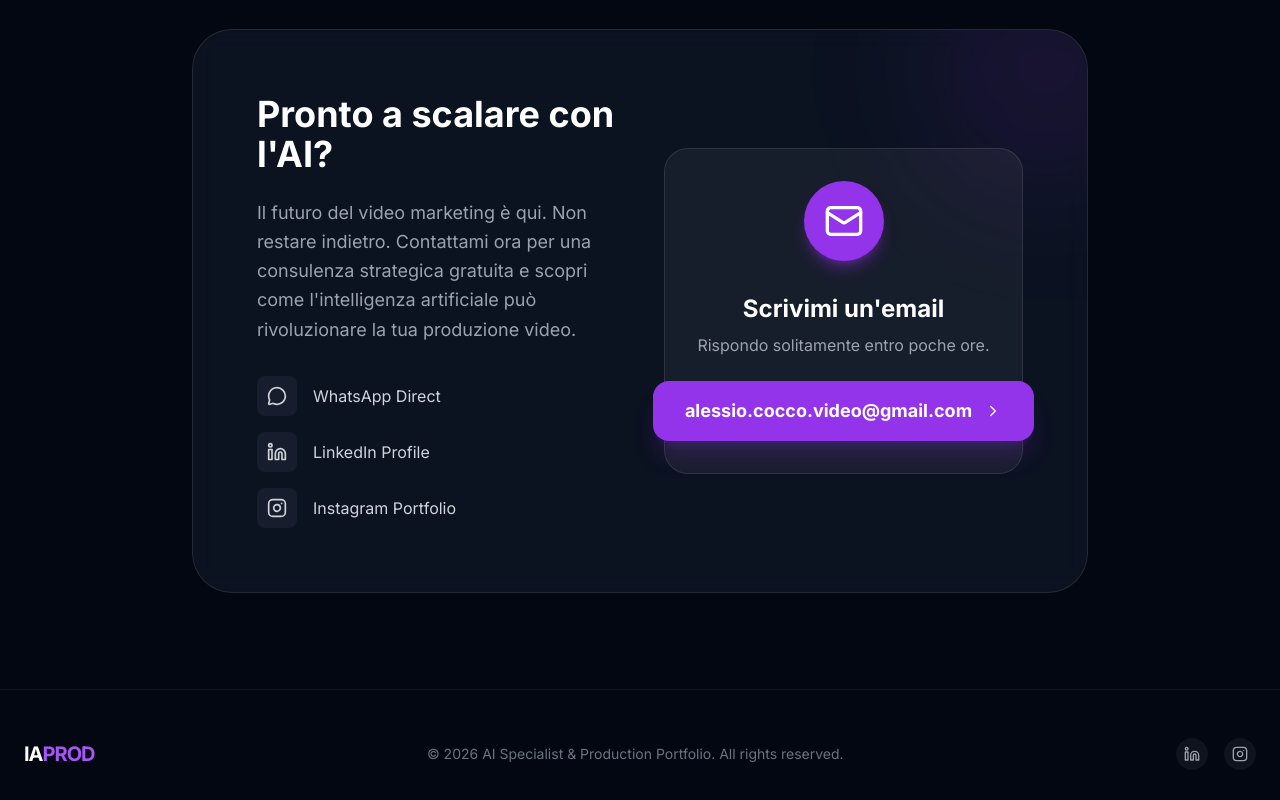
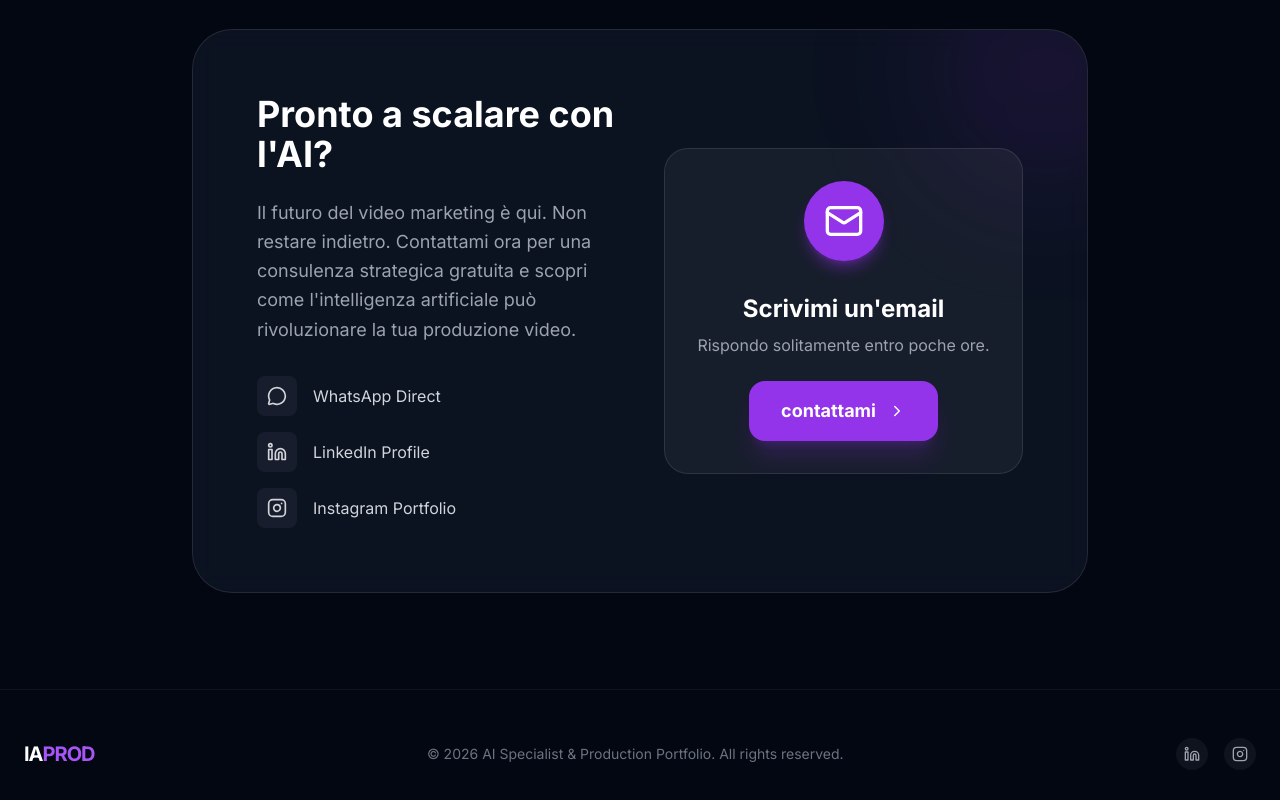
Before and after one commit to casacag/showreel_IAPROD, a React (Vite) app: page / in a window 1280 px wide. Shown: the part 3939-4739 px from the top of the page. Built offline with nearby package versions, Linux system fonts and the light colour scheme.

Commit message:
First commit: iaprodSHOWREEL

```diff
--- a/App.tsx
+++ b/App.tsx
@@ -385,7 +385,7 @@ const Contact = () => {
                   href="mailto:alessio.cocco.video@gmail.com"
                   className="inline-flex items-center gap-3 px-8 py-4 bg-purple-600 hover:bg-purple-700 text-white font-bold rounded-2xl transition-all shadow-xl shadow-purple-600/20 text-lg group"
                 >
-                  alessio.cocco.video@gmail.com
+                  contattami
                   <ChevronRight size={18} className="group-hover:translate-x-1 transition-transform" />
                 </a>
               </div>
```
